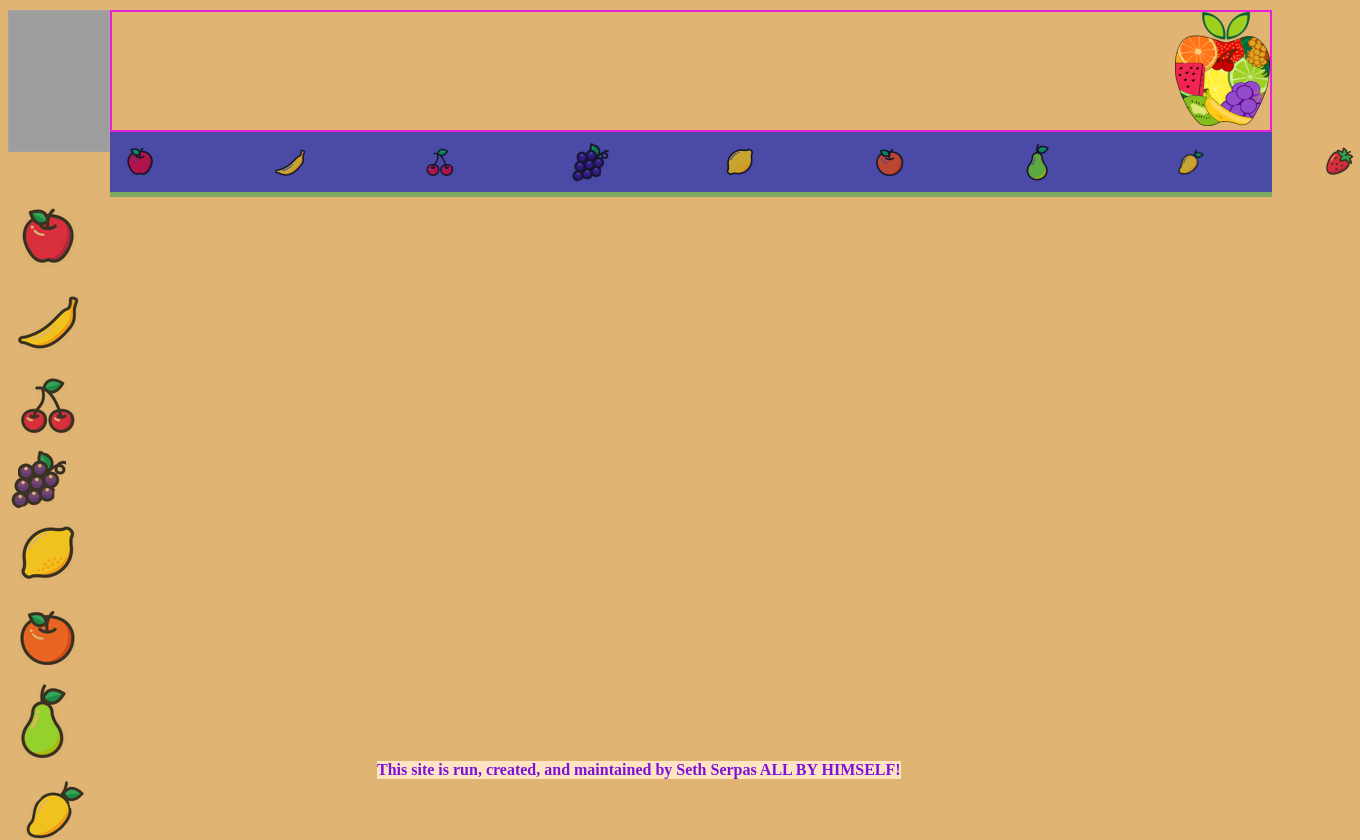
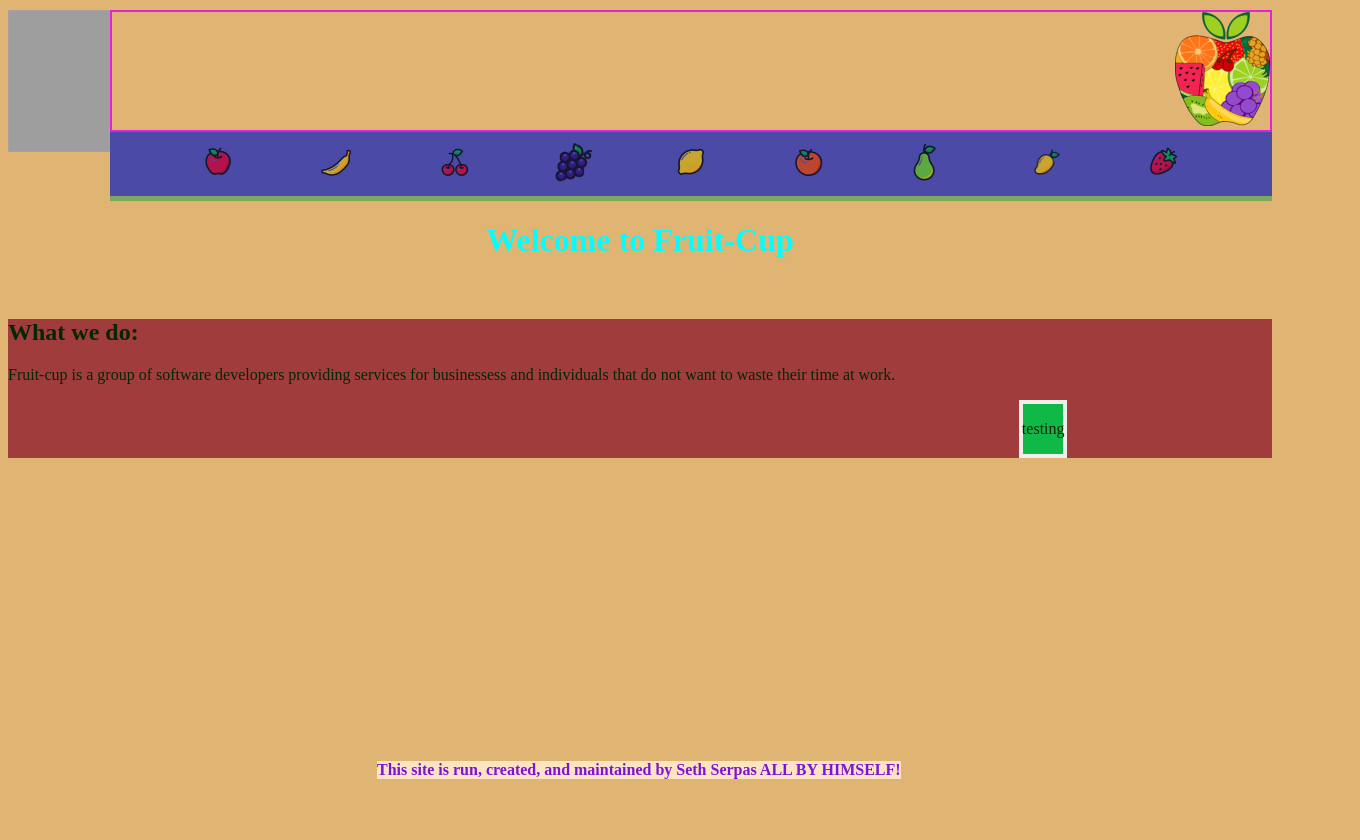
Before and after one commit to Next-Token/clearlylistening, a React (Create React App) app in the folder fruit-cup/: page / in a window 1280 px wide. Shown: the top 840 px of the page, 1360 px wide, since content can reach past the window. After the commit the page ends 800 px from the top, so only its background shows below. Built offline with nearby package versions, Linux system fonts and the light colour scheme; grey boxes are pictures that could not be loaded.

Commit message:
syling changes
css sucks

```diff
--- a/fruit-cup/src/App.js
+++ b/fruit-cup/src/App.js
@@ -14,7 +14,6 @@ function App() {
   return <>
   <Header />
   <Navigation />
-  <Lane />
   <Content />
   <Activity />
 
--- a/fruit-cup/src/Lane/Lane.js
+++ b/fruit-cup/src/Lane/Lane.js
@@ -6,7 +6,7 @@ import { getFruitBall } from '../Util/Util'
 function Lane() {
   const listed = fruit.map(ball =>
     <li key={ball.id}>
-        <img src={getFruitBall(ball)} alt={ball.name}
+        <img src={getFruitBall(ball)} alt={ball.name} className='bowling'
         />
     </li>
     );
--- a/fruit-cup/src/Navigation/Nav.css
+++ b/fruit-cup/src/Navigation/Nav.css
@@ -9,14 +9,18 @@ nav {
 
 .nav-container{
     width: 100%;
-    display: flex;
-}
-.search-input{
-    width: 25%;
+
 }
 
-.nav-container .fruit{
+
+.bowling{
     width: 40px;
-    margin-right: 110px;
-
 }
+ul{
+    list-style: none;
+    display: flex;
+    width: 100%;
+    justify-content: space-evenly;
+    padding: unset;
+    margin: unset;
+}
--- a/fruit-cup/src/Navigation/Nav.js
+++ b/fruit-cup/src/Navigation/Nav.js
@@ -1,6 +1,7 @@
 import "./Nav.css";
 //import icons from '../icons/*';       <marquee scrollamount="3" behavior="scroll" direction="left" >  </marquee>
 import ICONS from '../index.js';
+import Lane from "../Lane/Lane.js";
 
 
 
@@ -13,17 +14,7 @@ function Nav() {
 
       <div className="nav-container">
 
-        <img src={ ICONS.apple } className="fruit" alt="apple" />
-
-
-        <img src={ ICONS.banana } className="fruit" alt="banana" />
-        <img src={ ICONS.cherry } className="fruit" alt="cherry" />
-        <img src={ ICONS.grape } className="fruit" alt="grape" />
-        <img src={ ICONS.lamon } className="fruit" alt="lamon" />
-        <img src={ ICONS.orange } className="fruit" alt="orange" />
-        <img src={ ICONS.pear } className="fruit" alt="pear" />
-        <img src={ ICONS.pepper } className="fruit" alt="pepper" />
-        <img src={ ICONS.strawberry } className="fruit" alt="strawberry" />
+<Lane />
 
       </div>
 
--- a/fruit-cup/src/Testing/Test.css
+++ b/fruit-cup/src/Testing/Test.css
@@ -1,23 +1,12 @@
-.temp {
-    background: #fff;
-    box-shadow: 0px 10px 30px 0px rgba(82, 63, 105, 0.05);
-    transition: all linear 0.3s;
-  }
+.Header-List{
+  list-style: none;
+  display: flex;
+  flex-direction: column;
+  text-align: center;
+}
+#menu:hover{
 
-  li:hover {
-    background: gray;
-    cursor: pointer;
-    color: #fff;
-  }
-
-  ul {
-    list-style: none;
-    padding: unset;
-    margin: unset;
-  }
-
-  .dropdown-menu {
-  background: #fff;
-  box-shadow: 0px 10px 30px 0px rgba(82, 63, 105, 0.05);
-  transition: all linear 0.3s;
+  background: gray;
+  cursor: pointer;
+  color: #fff;
 }
--- a/fruit-cup/src/components/ddm.js
+++ b/fruit-cup/src/components/ddm.js
@@ -2,11 +2,11 @@ import React from "react";
 
 const DropdownMenu = () => {
   return (
-    <div className="Header-DropDown">
-      <ul>
-        <li>Home</li>
-        <li>About</li>
-        <li>Projects</li>
+    <div className="">
+      <ul className="Header-List">
+        <li id="menu">Home</li>
+        <li id="menu">About</li>
+        <li id="menu">Projects</li>
       </ul>
     </div>
   );
```
